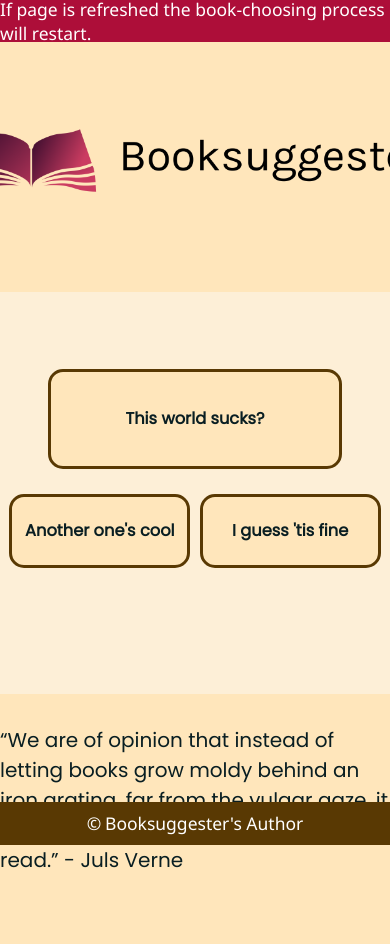
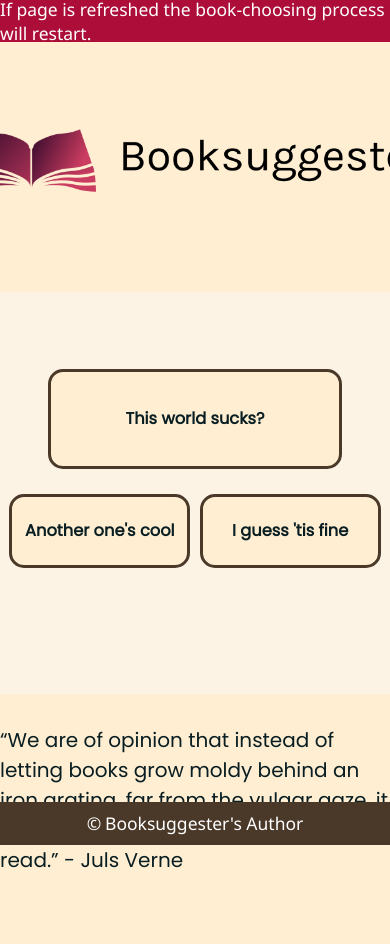
Before and after one commit to DoMonkysFly7/Booksuggester-CS50_Web_Final_Project-, a Django app: page / in a window 390 px wide; the page is wider, and only the part inside the window is pictured. Run offline with Django 4.2, Linux system fonts and the light colour scheme; some libraries are stand-ins or nearby versions.

Commit message:
Finished up most stylization.

```diff
--- a/final_project_web/booksuggester/static/booksuggester/App.js
+++ b/final_project_web/booksuggester/static/booksuggester/App.js
@@ -209,8 +209,10 @@ class App extends React.Component {
 
     render()
     {
+        if(this.state.question_number === 5){
+           wait(4500).then(() => alert('Be careful what you say'));
+        }
 
-        console.log(this.state.books);
         this.state.iter_number1 += 2;
         this.state.iter_number2 += 2;
 
@@ -231,6 +233,9 @@ class App extends React.Component {
                     rand_auth_choice['description'] = rand_auth_choice['description'].value;
                 }
 
+                console.log(rand_auth_choice);
+                console.log(rand_final_choice);
+
                 return(
                     <div>
                             <h6>{rand_final_choice['title']}</h6>
@@ -243,6 +248,10 @@ class App extends React.Component {
                             <h6>{rand_auth_choice['author']}</h6>
                             <h6>{rand_auth_choice['description']}</h6>
                             <img src={rand_auth_choice['source_img']}/>
+
+                            <div>
+                            Data provided by OpenLibrary.org
+                            </div>
                     </div>
                 )
             }
@@ -253,6 +262,10 @@ class App extends React.Component {
                         <h6>{rand_final_choice['author']}</h6>
                         <h6>{rand_final_choice['description']}</h6>
                         <img src={rand_final_choice['source_img']}/>
+
+                        <div>
+                            Data provided by OpenLibrary.org
+                        </div>
                 </div>
             )
         }
@@ -269,4 +282,8 @@ class App extends React.Component {
         )}
 }
 
+function wait(ms) {
+    return new Promise(resolve => setTimeout(resolve, ms));
+}
+
 ReactDOM.render(<App />, document.querySelector('#app'));
--- a/final_project_web/booksuggester/static/booksuggester/styles.css
+++ b/final_project_web/booksuggester/static/booksuggester/styles.css
@@ -9,7 +9,7 @@
   transform: translate(-50%, -50%); }
 
 body {
-  background-color: #fdefd7;
+  background-color: #fcf3e5;
   margin: 0px;
   zoom: 125%;
   max-zoom: 125%; }
@@ -44,13 +44,13 @@ header {
 
 footer {
   bottom: 0;
-  background-color: #593903; }
+  background-color: #4a3828; }
 
 #quotes_container {
   position: fixed;
   width: 100%;
   bottom: 34px;
-  background-color: #ffe6bb;
+  background-color: #ffeed2;
   color: #091E22;
   height: 200px;
   display: flex;
@@ -60,14 +60,14 @@ footer {
   font-family: "Poppins"; }
 
 #quotes_container.colorTransition {
-  background-color: #593903;
-  color: #593903; }
+  background-color: #4a3828;
+  color: #4a3828; }
 
 #logo_container {
   display: flex;
   justify-content: center;
   align-content: center;
-  background-color: #ffe6bb;
+  background-color: #ffeed2;
   text-align: center;
   height: 200px;
   position: relative;
@@ -98,7 +98,7 @@ footer {
 
 #answer, #question {
   color: #091E22;
-  background-color: #ffe6bb;
+  background-color: #ffeed2;
   font-size: 13px;
   font-family: "Poppins";
   font-weight: bold;
@@ -111,17 +111,17 @@ footer {
 #answer {
   height: 45px;
   width: 130px;
-  border: solid #593903;
+  border: solid #4a3828;
   border-width: 2.6px; }
 
 #answer:hover {
-  background-color: #db6383;
+  background-color: #AD0E39;
   color: #FFFFFF; }
 
 #question {
   height: 65px;
   width: 220px;
-  border: solid #593903;
+  border: solid #4a3828;
   border-width: 2.6px; }
 
 #auth_comments {
--- a/final_project_web/booksuggester/static/booksuggester/styles.scss
+++ b/final_project_web/booksuggester/static/booksuggester/styles.scss
@@ -8,15 +8,17 @@ $poppins-font: 'Poppins';
 
 // Colors (Used interchangeably  if necessary):
 $font-color-1: #FFFFFF;
-$font-color-2: #fdefd7;
+$font-color-2: #fcf3e5;
 $font-color-3: #A6CBE2;
 
 $back-color-1: #AD0E39;
 $back-color-2: #4A3163;
-$back-color-3: #593903;
+$back-color-3: #4a3828;
+// $back-color-3: #371010;
+// $back-color-3: #A17562;
 $back-color-4: #494848;
 $back-color-5: #091E22;
-$back-color-6: #ffe6bb;
+$back-color-6: #ffeed2;
 
 // Copyright
 #copyright {
```
Also changed, not shown: other parts of final_project_web/booksuggester/static/booksuggester/styles.css (+22 -7 lines), other parts of final_project_web/booksuggester/static/booksuggester/styles.scss (+24 -5 lines), 1 other file.
